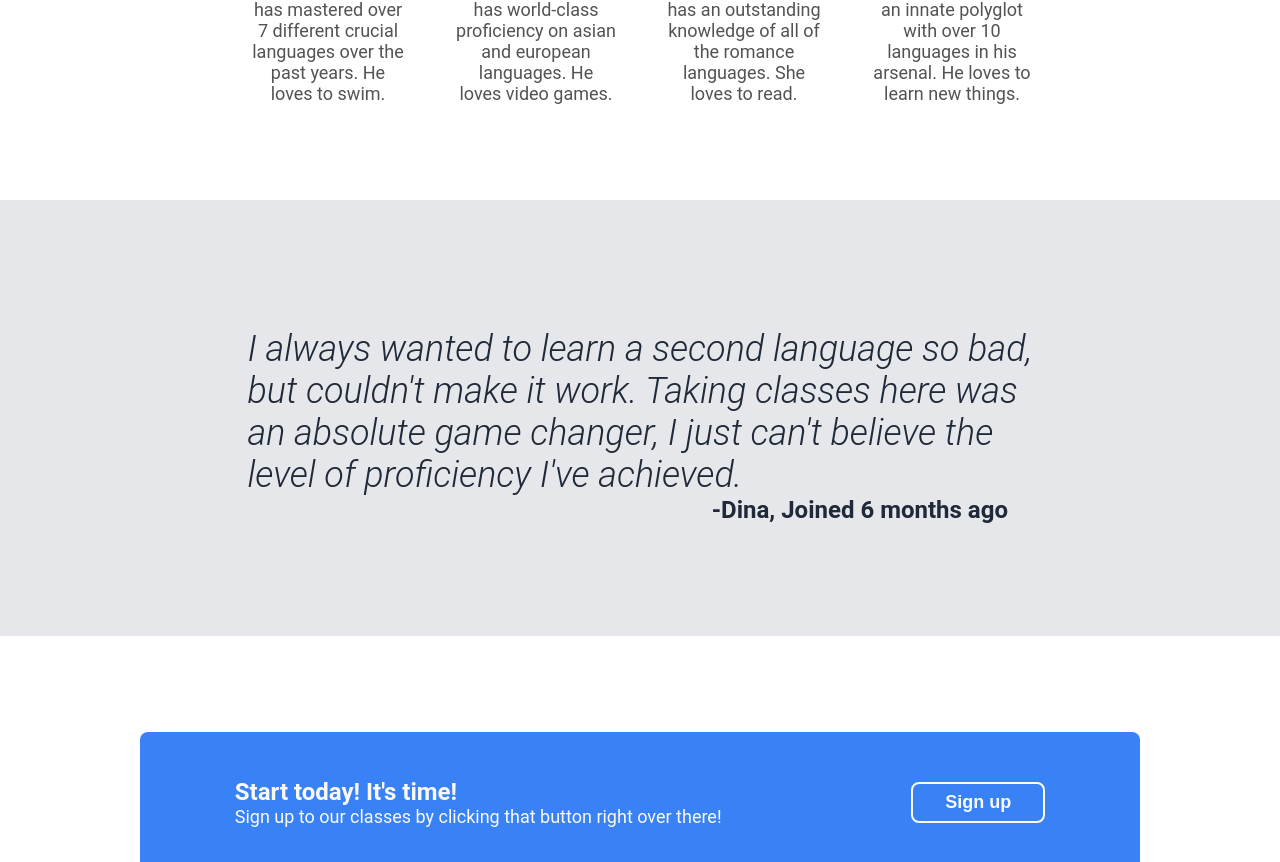
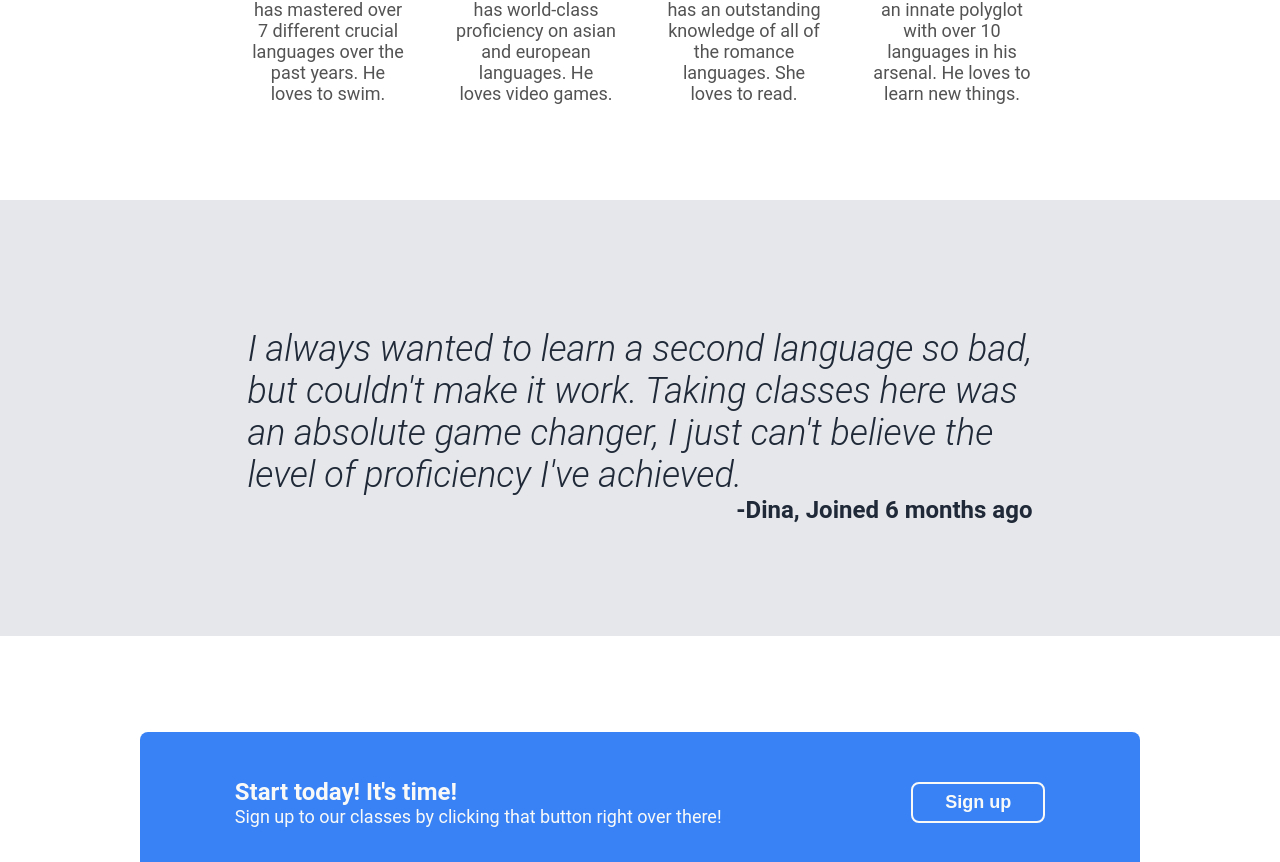
Before and after one commit to gaeel2470/landing-page, a plain HTML site: page index.html in a window 1280 px wide. Shown: the part 898-1760 px from the top of the page. Drawn offline with Linux system fonts and the light colour scheme.

Commit message:
Add another container to quote section for arranging
When zooming out quote author went out of place, this solves it

```diff
--- a/index.html
+++ b/index.html
@@ -57,8 +57,10 @@
 
     <!-- Quote section -->
     <div class="quote-container">
-        <em class="quote-text">I always wanted to learn a second language so bad, but couldn't make it work. Taking classes here was an absolute game changer, I just can't believe the level of proficiency I've achieved.</em>
-        <div class="quote-author">-Dina, Joined 6 months ago</div>
+        <div class="quote-text">
+            <em class="quote-main">I always wanted to learn a second language so bad, but couldn't make it work. Taking classes here was an absolute game changer, I just can't believe the level of proficiency I've achieved.</em>
+            <div class="quote-author">-Dina, Joined 6 months ago</div>
+        </div>
     </div>
 
     <!-- Sign up section -->
--- a/style.css
+++ b/style.css
@@ -38,7 +38,7 @@ body
     list-style: none;
     margin: 0;
     padding: 0;
-    gap: 16px;
+    gap: 24px;
 }
 
 a
@@ -143,7 +143,7 @@ a, .hero-secondary-text
 .quote-container
 {
     display: flex;
-    flex-direction: column;
+    justify-content: center;
     background-color: #E5E7EB;
     padding-top: 128px;
     padding-bottom: 112px;
@@ -151,8 +151,13 @@ a, .hero-secondary-text
 
 .quote-text
 {
+    display: flex;
+    flex-direction: column;
     width: 785px;
-    align-self: center;
+}
+
+.quote-main
+{
     color: #1F2937;
     font-size: 36px;
     font-weight: 300;
@@ -160,11 +165,11 @@ a, .hero-secondary-text
 
 .quote-author
 {
-    text-align: end;
+    align-self: flex-end;
     color: #1F2937;
     font-size: 24px;
     font-weight: bold;
-    margin-right: 272px;
+
 }
 
 /* Sign up section */
```
